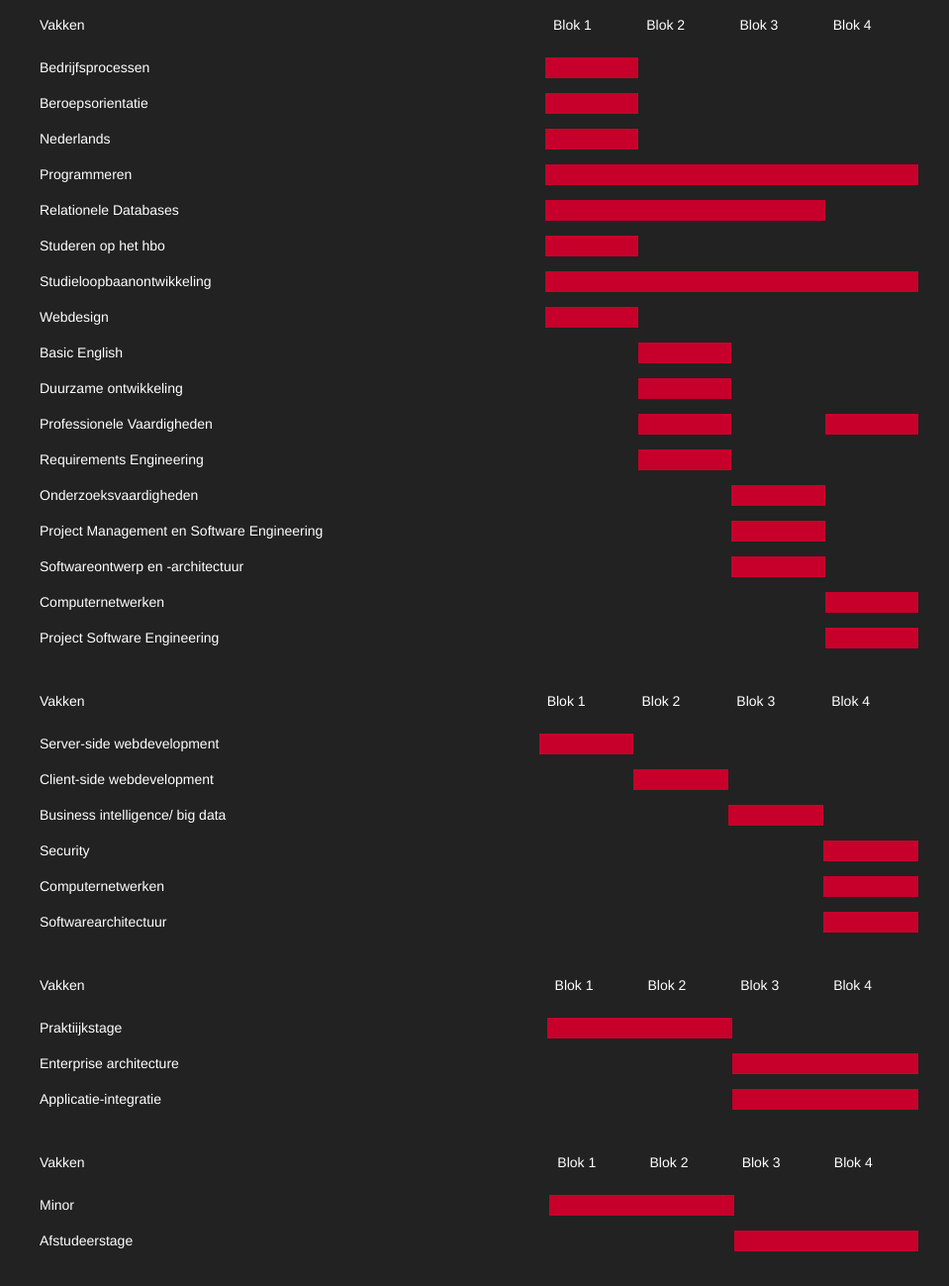
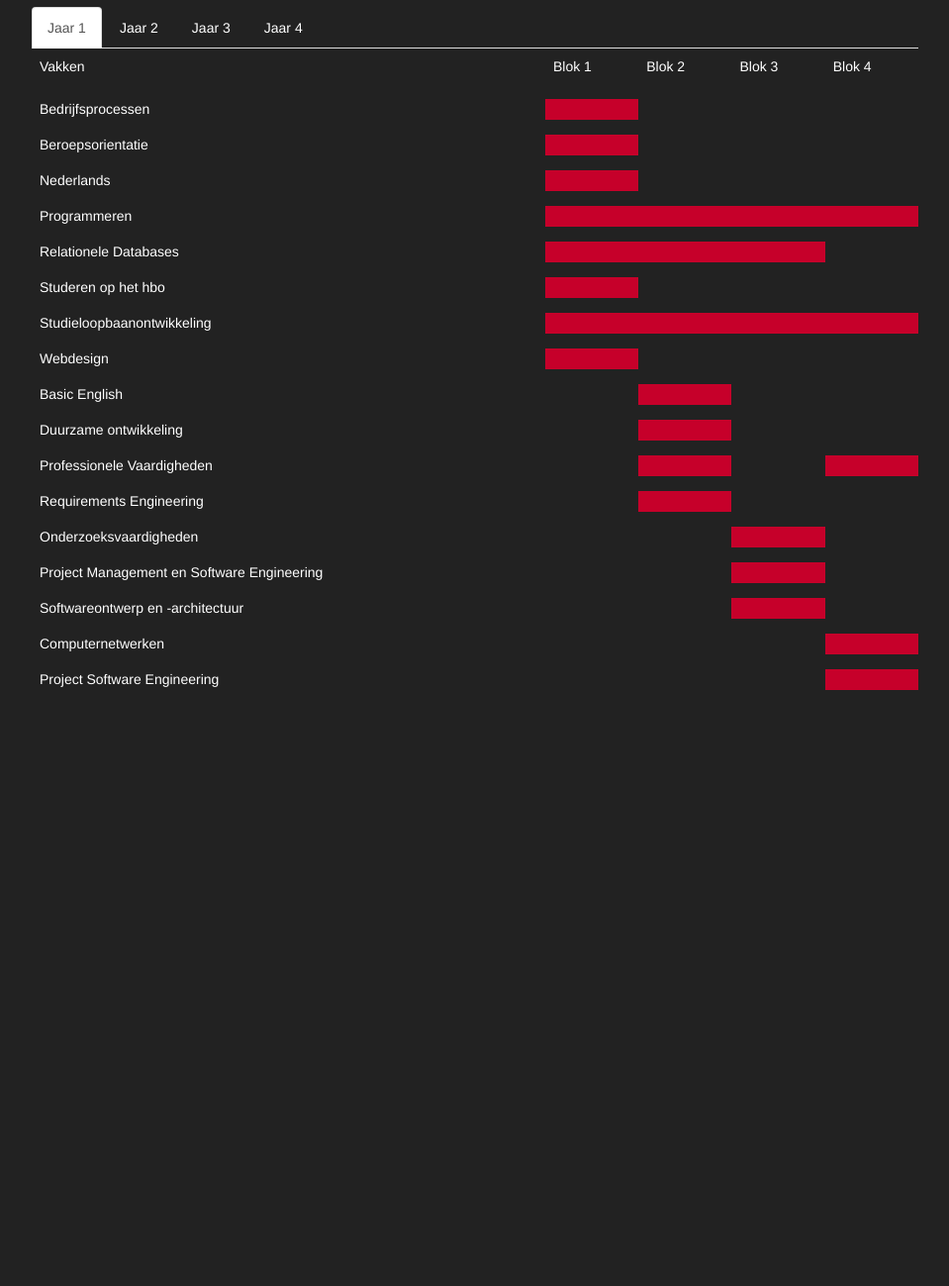
Before and after one commit to jessedewit/webdesign-duo-opdracht, a plain HTML site: page opbouw.html in a window 1280 px wide. Shown: the part 435-1734 px from the top of the page at 99% size, without its empty margins (160-1119 px from the left). After the commit the page ends 1167 px from the top, so only its background shows below. Drawn offline with nearby package versions, Linux system fonts and the light colour scheme.

Commit message:
Opbouw table

```diff
--- a/css/style.css
+++ b/css/style.css
@@ -62,3 +62,13 @@ body
     border-bottom: 15px solid rgb(34, 34, 34);
     background-color: #C6002A;
 }
+
+.vakken-link
+{
+color: white;
+}
+
+.vakken-link :hover
+{
+color: #3a3a3a;
+}
--- a/opbouw.html
+++ b/opbouw.html
@@ -47,7 +47,25 @@
 
     <h3>Vakkenoverzicht</h3>
 
-    <div style="overflow-x:auto;">
+    <!-- Nav tabs -->
+    <ul class="nav nav-tabs" role="tablist">
+    <li class="nav-item active">
+    <a class="nav-link vakken-link" data-toggle="tab" data-target="#jaar1" role="tab">Jaar 1</a>
+    </li>
+    <li class="nav-item">
+    <a class="nav-link vakken-link" data-toggle="tab" data-target="#jaar2" role="tab">Jaar 2</a>
+    </li>
+    <li class="nav-item">
+    <a class="nav-link vakken-link" data-toggle="tab" data-target="#jaar3" role="tab">Jaar 3</a>
+    </li>
+    <li class="nav-item">
+    <a class="nav-link vakken-link" data-toggle="tab" data-target="#jaar4" role="tab">Jaar 4</a>
+    </li>
+    </ul>
+
+    <!-- Tab panes -->
+    <div class="tab-content">
+    <div class="tab-pane fade in active" id="jaar1" role="tabpanel"><div style="overflow-x:auto;">
         <table class="table">
             <tr>
                 <td>
@@ -223,9 +241,8 @@
             </tr>
         </table>
     </div>
-
-
-    <div style="overflow-x:auto;">
+</div>
+    <div class="tab-pane fade" id="jaar2" role="tabpanel">  <div style="overflow-x:auto;">
           <table class="table">
               <tr>
                   <td>
@@ -312,8 +329,8 @@
               </tr>
           </table>
       </div>
-
-        <div style="overflow-x:auto;">
+    </div>
+    <div class="tab-pane fade" id="jaar3" role="tabpanel"><div style="overflow-x:auto;">
     <table class="table">
         <tr>
             <td>
@@ -369,8 +386,8 @@
         </tr>
     </table>
 </div>
-
-    <div style="overflow-x:auto;">
+</div>
+    <div class="tab-pane fade" id="jaar4" role="tabpanel"><div style="overflow-x:auto;">
         <table class="table">
             <tr>
                 <td>
@@ -413,6 +430,17 @@
             </tr>
         </table>
     </div>
+  </div>
+</div>
+
+
+
+
+
+
+
+
+
 
 
     </div>
```
Lines whose indentation alone changed are shown as unchanged.
